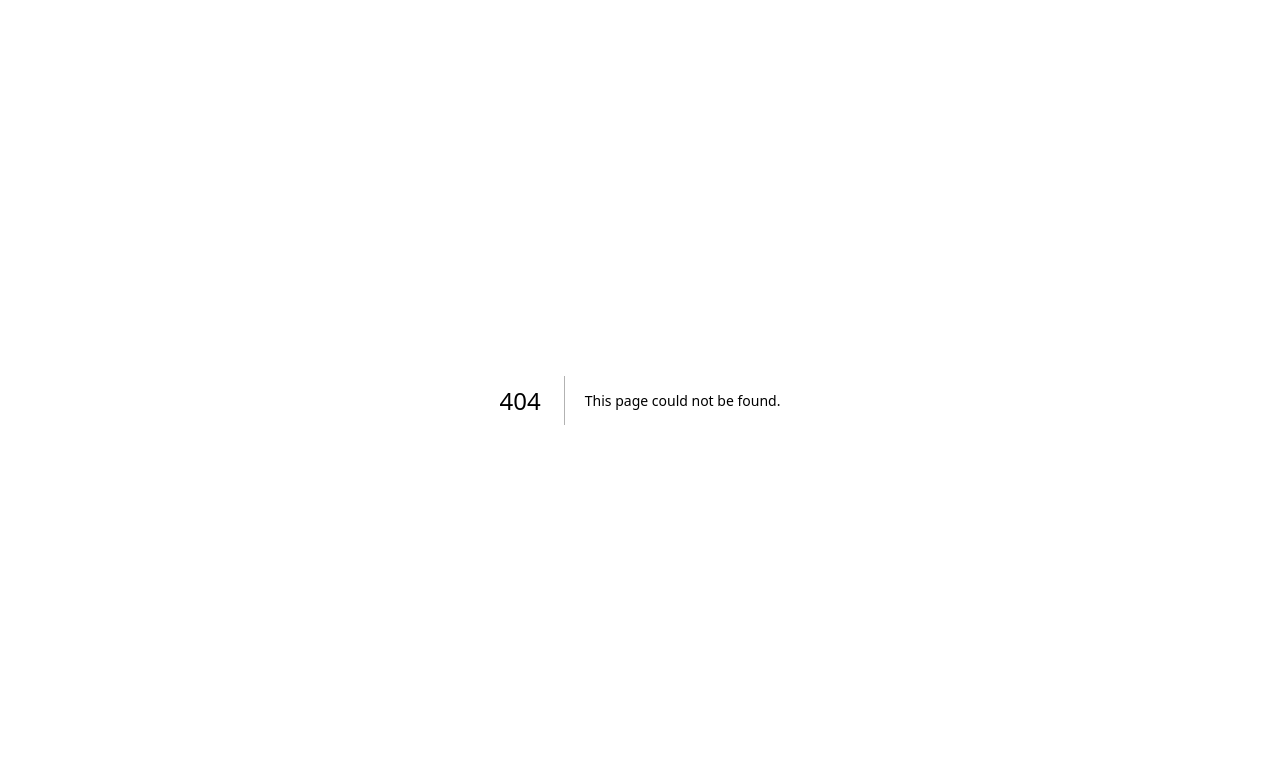
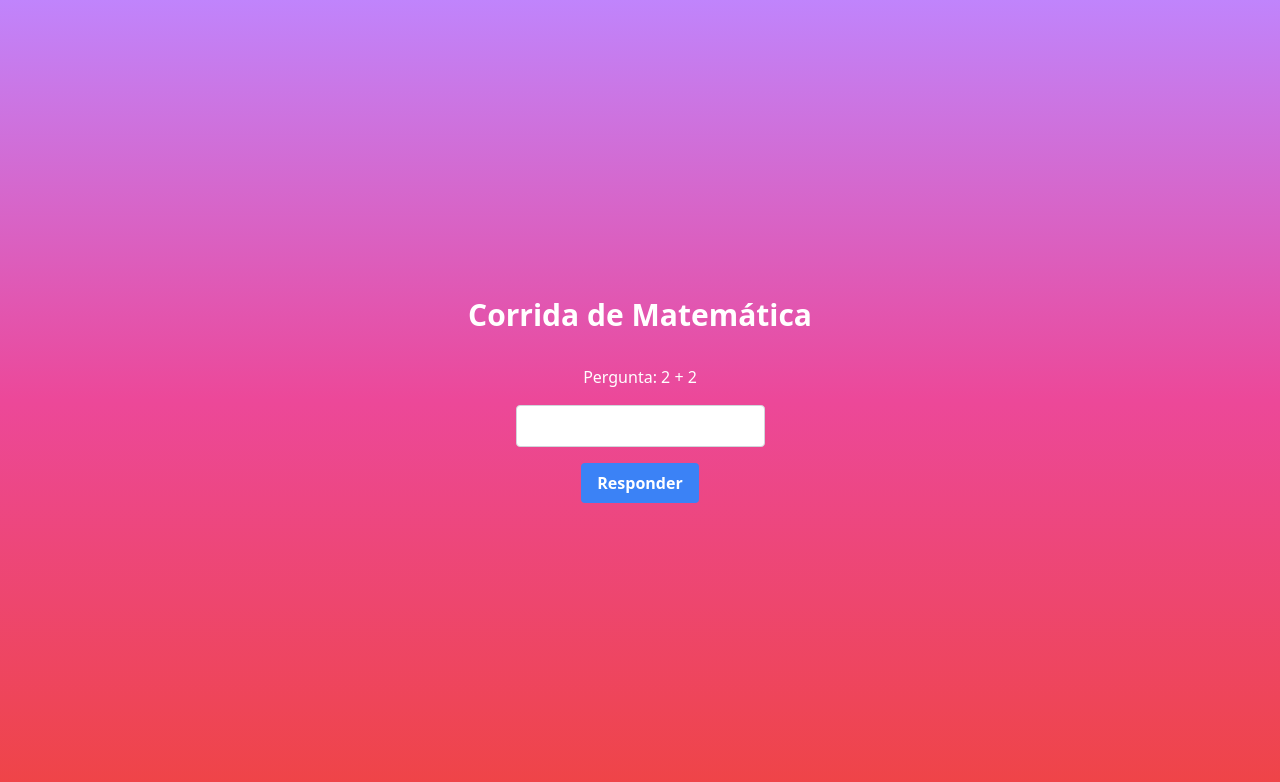
Before and after one commit to jzpacheco/projeto-integrador-satc, a Next.js app: page /matematica/jogo1 in a window 1280 px wide. Before the commit this address had no page. Shown: the top 782 px of the page. Built offline with nearby package versions, Linux system fonts and the light colour scheme.

Commit message:
jogo 1 de Matemática  = Corrida de Matemática

```diff
--- /dev/null
+++ b/src/pages/matematica/jogo1.tsx
@@ -0,0 +1,77 @@
+import React, { useState } from "react";
+
+const Jogo1: React.FC = () => {
+  const [perguntaAtual, setPerguntaAtual] = useState(0);
+  const [respostasCorretas, setRespostasCorretas] = useState(0);
+  const [respostasIncorretas, setRespostasIncorretas] = useState(0);
+  const [feedback, setFeedback] = useState("");
+  const [bloquearInput, setBloquearInput] = useState(false);
+  const [resposta, setResposta] = useState("");
+
+  const perguntas = [
+    { pergunta: "2 + 2", resposta: "4" },
+    { pergunta: "5 - 3", resposta: "2" },
+    { pergunta: "3 x 4", resposta: "12" },
+    { pergunta: "10 / 2", resposta: "5" },
+    { pergunta: "7 + 8", resposta: "15" },
+    { pergunta: "20 - 6", resposta: "14" },
+    // Adicione mais perguntas conforme necessário
+  ];
+
+  const handleResposta = () => {
+    if (bloquearInput) return; // Não permite responder enquanto o feedback está sendo exibido
+
+    if (resposta === perguntas[perguntaAtual].resposta) {
+      setFeedback("Certo!");
+      setRespostasCorretas(respostasCorretas + 1);
+    } else {
+      setFeedback("Errado!");
+      setRespostasIncorretas(respostasIncorretas + 1);
+    }
+
+    setBloquearInput(true); // Bloqueia o input enquanto o feedback está sendo exibido
+
+    setTimeout(() => {
+      setFeedback("");
+      setBloquearInput(false);
+      setResposta("");
+      setPerguntaAtual(perguntaAtual + 1);
+    }, 1000); // Limpa o feedback e avança para a próxima pergunta após 1 segundo
+  };
+
+  return (
+    <div className="flex flex-col items-center justify-center h-screen bg-gradient-to-b from-purple-400 via-pink-500 to-red-500 text-white">
+      <h1 className="mb-8 text-3xl font-bold">Corrida de Matemática</h1>
+      {perguntaAtual < perguntas.length ? (
+        <>
+          <p className="mb-4">Pergunta: {perguntas[perguntaAtual].pergunta}</p>
+          <input
+            id="inputResposta"
+            type="text"
+            value={resposta}
+            onChange={(e) => setResposta(e.target.value)}
+            className="mb-4 p-2 border border-gray-300 rounded text-black" // Adiciona a classe text-black
+            disabled={bloquearInput}
+          />
+          <button
+            onClick={handleResposta}
+            className={`bg-blue-500 hover:bg-blue-600 text-white font-bold py-2 px-4 rounded ${
+              bloquearInput ? "opacity-50 cursor-not-allowed" : ""
+            }`}
+            disabled={bloquearInput}
+          >
+            Responder
+          </button>
+          {feedback && <p className="mt-4">{feedback}</p>}
+        </>
+      ) : (
+        <h1 className="text-3xl font-bold">
+          Parabéns! Você acertou {respostasCorretas} perguntas e errou{" "}
+          {respostasIncorretas}.
+        </h1>
+      )}
+    </div>
+  );
+};
+
+export default Jogo1;
```
